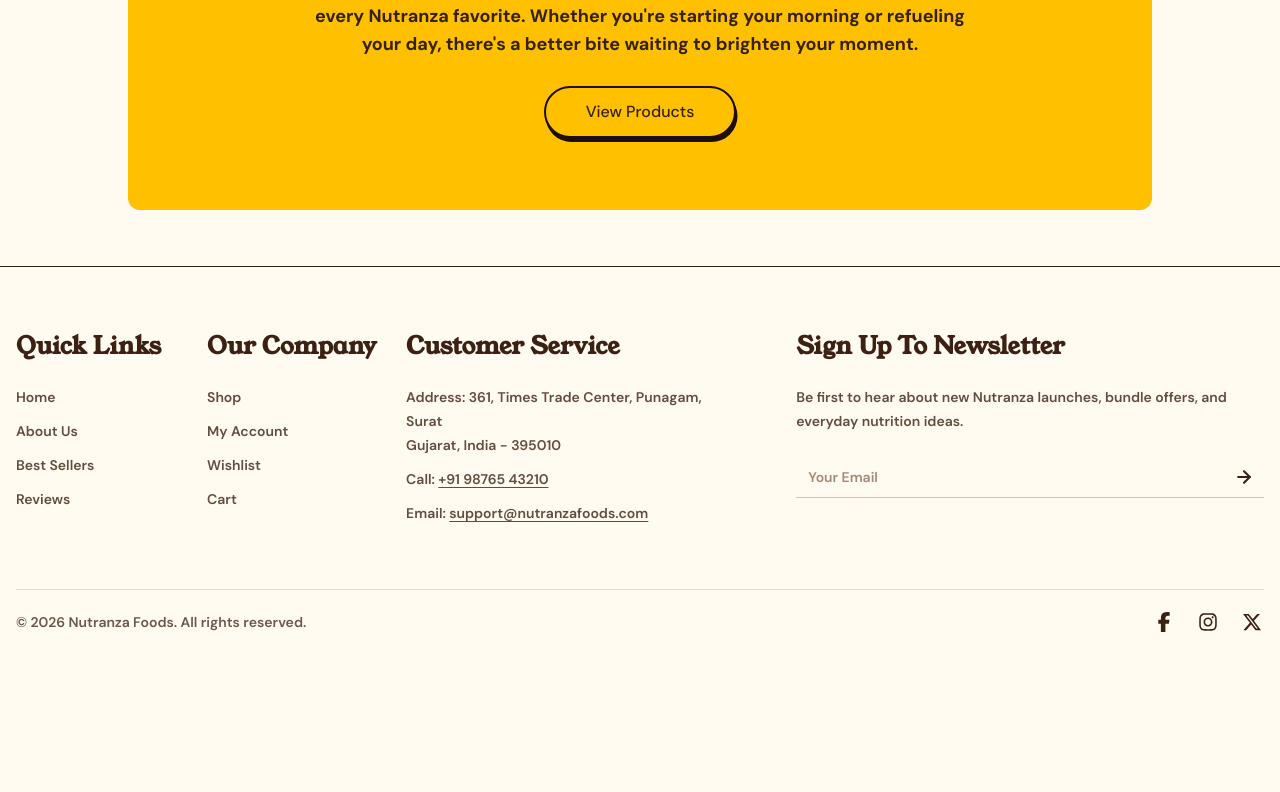
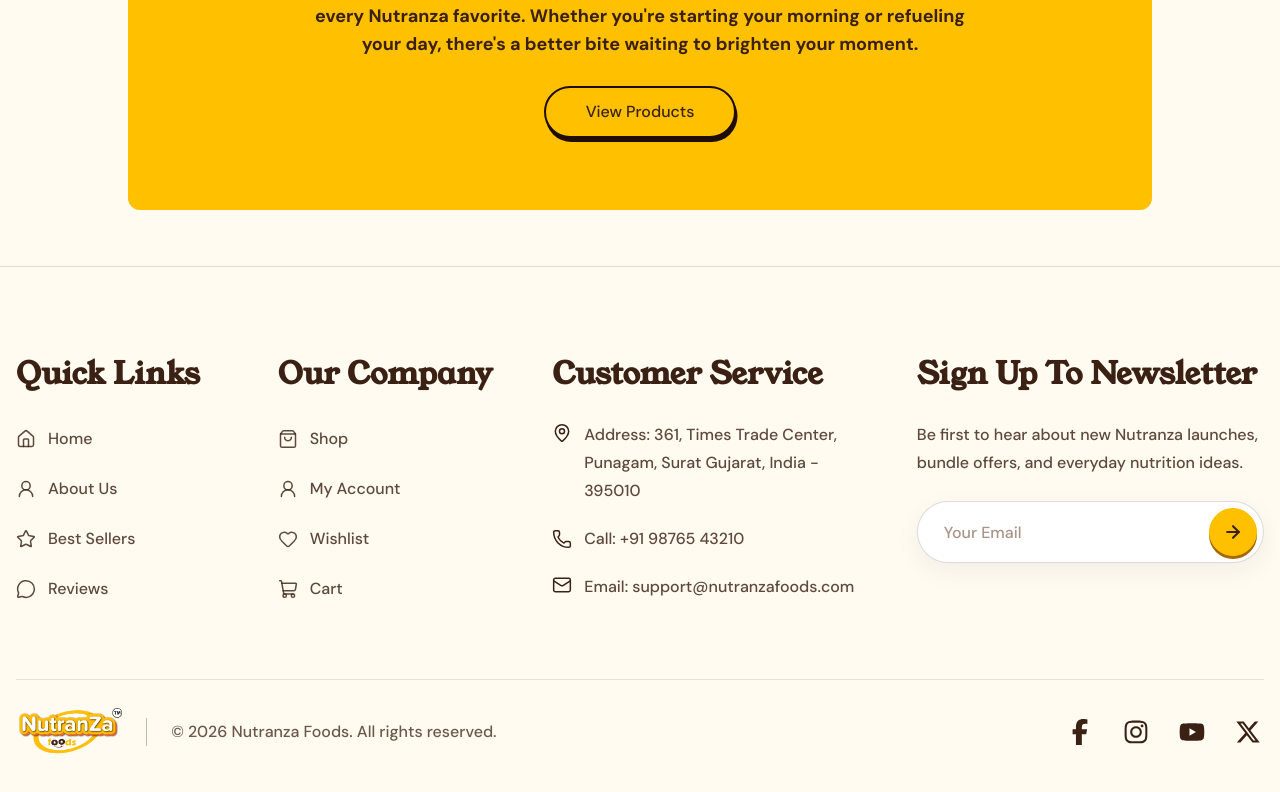
Before and after one commit to nutranza/nutranza-web, a Next.js app: page /about in a window 1280 px wide. Shown: the part 3197-3989 px from the top of the page. Before the commit the page ends 3895 px from the top, so only its background shows below. Built offline with nearby package versions, Linux system fonts and the light colour scheme; no server answers; a web font is replaced by a local one.

Commit message:
feat: enhance footer and newsletter components with new styles and icons

```diff
--- a/src/app/page.tsx
+++ b/src/app/page.tsx
@@ -1,4 +1,5 @@
 import { BenefitsTicker } from "@/components/benefits-ticker";
+import { BottomCta } from "@/components/bottom-cta";
 import { Hero } from "@/components/hero";
 // import { IngredientShowcase } from "@/components/ingredient-showcase";
 import { BestSellers } from "@/components/best-sellers";
@@ -23,6 +24,7 @@
       {/* <IngredientShowcase /> */}
       <StoryShowcase />
       <Reviews />
+      <BottomCta />
     </main>
   );
 }
--- a/src/components/bottom-cta/index.tsx
+++ b/src/components/bottom-cta/index.tsx
@@ -1,70 +1,93 @@
-import { ArrowUpRight, CheckCircle2 } from "lucide-react";
-import Link from "next/link";
+import { ArrowRight, MapPin, Sparkles, Truck, Wallet } from "lucide-react";
+import { Button } from "@/components/ui/button";
 
-const benefitChips = [
-  "Protein-rich staples",
-  "Clean pantry choices",
-  "Ready for daily routines",
+const trustPoints = [
+  { label: "Free Shipping", icon: Truck },
+  { label: "Cash On Delivery available", icon: Wallet },
+  { label: "Pan India Delivery", icon: MapPin },
 ] as const;
 
 export function BottomCta() {
   return (
-    <section className="bg-[#fff8ed] py-12 lg:py-16">
+    <section
+      aria-labelledby="bottom-cta-title"
+      className="bg-background px-3 py-12 sm:px-4 sm:py-14 lg:py-16"
+    >
       <div className="Container">
-        <div className="rounded-3xl border border-cocoa/10 bg-white px-5 py-10 text-center shadow-[0_18px_50px_rgba(43,19,12,0.08)] sm:px-8 sm:py-12 lg:px-12 lg:py-14">
-          <div className="mx-auto max-w-3xl">
-            <p className="text-sm font-extrabold uppercase tracking-widest text-coral">
-              Stock your pantry
+        <div className="relative isolate overflow-hidden rounded-[1.75rem] border border-brand-mango/35 bg-[linear-gradient(135deg,var(--brand-cocoa-deep)_0%,#321409_52%,#4a240d_100%)] px-5 py-12 text-center shadow-[0_24px_70px_rgba(32,13,7,0.22)] sm:rounded-[2rem] sm:px-8 sm:py-16 lg:px-12 lg:py-20">
+          <div
+            aria-hidden="true"
+            className="pointer-events-none absolute inset-2 rounded-[1.3rem] border border-white/8 sm:rounded-[1.55rem]"
+          />
+          <div
+            aria-hidden="true"
+            className="pointer-events-none absolute -left-24 -top-28 size-80 rounded-full bg-brand-mango/22 blur-3xl"
+          />
+          <div
+            aria-hidden="true"
+            className="pointer-events-none absolute -bottom-32 -right-20 size-96 rounded-full bg-brand-mango/18 blur-3xl"
+          />
+          <div
+            aria-hidden="true"
+            className="pointer-events-none absolute left-1/2 top-1/2 size-64 -translate-x-1/2 -translate-y-1/2 rounded-full bg-white/5 blur-3xl sm:size-96"
+          />
+
+          <Sparkles
+            aria-hidden="true"
+            className="absolute left-[8%] top-[25%] hidden size-8 rotate-[-12deg] text-brand-mango/65 sm:block lg:left-[13%] lg:size-10"
+            strokeWidth={1.7}
+          />
+          <Sparkles
+            aria-hidden="true"
+            className="absolute bottom-[22%] right-[8%] hidden size-7 rotate-12 text-brand-mango/50 sm:block lg:right-[13%] lg:size-9"
+            strokeWidth={1.7}
+          />
+
+          <div className="relative z-10 mx-auto max-w-4xl">
+            <p className="mx-auto rounded-full text-lg capitalize font-semibold text-brand-mango">
+              Made for Better Mornings
             </p>
-            <h2 className="mt-4 font-heading text-4xl font-extrabold leading-tight text-cocoa sm:text-5xl lg:text-6xl">
-              Make Better Snacking Your Daily Habit
+            <h2
+              id="bottom-cta-title"
+              className="mx-auto mt-5 max-w-3xl font-heading text-[clamp(2.15rem,5vw,4.5rem)] font-semibold leading-[1.03] tracking-normal text-white drop-shadow-[0_2px_0_rgba(0,0,0,0.12)]"
+            >
+              Ready to Upgrade Your Breakfast?
             </h2>
-            <p className="mx-auto mt-5 max-w-2xl text-base font-semibold leading-7 text-cocoa/70 sm:text-lg">
-              Shop Nutranza staples made for quick breakfasts, lighter snacks,
-              and protein-rich everyday routines.
+            <p className="mx-auto mt-5 max-w-2xl text-base font-semibold leading-7 text-white/80 sm:text-lg sm:leading-8">
+              Discover protein-packed oats and delicious peanut butter made
+              for healthier, easier mornings.
             </p>
 
-            <div className="mt-7 flex flex-wrap justify-center gap-2">
-              {benefitChips.map((chip) => (
-                <span
-                  key={chip}
-                  className="inline-flex items-center gap-2 rounded-full border border-line bg-cream px-4 py-2 text-sm font-bold text-cocoa"
+            <Button
+              href="/products"
+              variant="mango"
+              className="mt-8 min-h-13 w-full max-w-72 gap-3 px-7 py-3 text-base font-semibold shadow-[0_7px_0_#8a4e00,0_16px_30px_rgba(0,0,0,0.2)] transition-[transform,box-shadow] duration-300 hover:-translate-y-0.5 hover:shadow-[0_9px_0_#8a4e00,0_20px_35px_rgba(0,0,0,0.24)] focus-visible:outline-2 focus-visible:outline-offset-4 focus-visible:outline-white active:translate-y-0.5 sm:w-auto sm:max-w-none sm:px-10 sm:text-lg"
+            >
+              Shop All Products
+              <ArrowRight aria-hidden="true" className="size-5" strokeWidth={2.6} />
+            </Button>
+
+            <ul className="mx-auto mt-8 flex max-w-2xl flex-col justify-center gap-2.5 sm:flex-row sm:gap-3">
+              {trustPoints.map(({ label, icon: Icon }) => (
+                <li
+                  key={label}
+                  className="inline-flex min-h-11 items-center justify-center gap-2.5 rounded-full border border-white/12 bg-white/7 px-4 py-2 text-sm font-bold text-brand-mango-soft backdrop-blur-sm sm:px-5"
                 >
-                  <CheckCircle2
+                  <Icon
                     aria-hidden="true"
-                    className="size-4 text-coral"
-                    strokeWidth={2.5}
+                    className="size-4.5 shrink-0 text-brand-mango"
+                    strokeWidth={2.3}
                   />
-                  {chip}
-                </span>
+                  {label}
+                </li>
               ))}
-            </div>
+            </ul>
+          </div>
 
-            <div className="mt-8 flex flex-col justify-center gap-3 sm:flex-row">
-              <Link
-                href="/#best-sellers"
-                className="inline-flex min-h-12 items-center justify-center gap-2 rounded-full bg-cocoa px-6 text-sm font-extrabold uppercase text-cream transition hover:bg-cocoa/90 focus-visible:outline-2 focus-visible:outline-offset-4 focus-visible:outline-coral sm:px-7"
-              >
-                Shop Best Sellers
-                <ArrowUpRight
-                  aria-hidden="true"
-                  className="size-4"
-                  strokeWidth={3}
-                />
-              </Link>
-              <Link
-                href="/#shop-by-category"
-                className="inline-flex min-h-12 items-center justify-center gap-2 rounded-full border border-cocoa/20 px-6 text-sm font-extrabold uppercase text-cocoa transition hover:border-coral hover:text-coral focus-visible:outline-2 focus-visible:outline-offset-4 focus-visible:outline-coral sm:px-7"
-              >
-                Browse Categories
-                <ArrowUpRight
-                  aria-hidden="true"
-                  className="size-4"
-                  strokeWidth={3}
-                />
-              </Link>
-            </div>
-          </div>
+          <div
+            aria-hidden="true"
+            className="pointer-events-none absolute bottom-0 left-1/2 h-1 w-2/3 -translate-x-1/2 bg-gradient-to-r from-transparent via-brand-mango to-transparent"
+          />
         </div>
       </div>
     </section>
--- a/src/components/footer/footer.module.css
+++ b/src/components/footer/footer.module.css
@@ -1,14 +1,12 @@
 .footer {
   position: relative;
   isolation: isolate;
-  background: var(--color-brand-cream);
   color: var(--brand-cocoa);
-  border-top: 1px solid var(--brand-cocoa);
+  border-top: 1px solid var(--brand-line);
 }
 
 .inlineLink {
-  text-decoration: underline;
-  text-underline-offset: 0.18em;
+  text-decoration: none;
   transition: color 200ms ease;
 }
 
@@ -19,20 +17,32 @@
 .inlineLink:focus-visible,
 .socialLink:focus-visible {
   outline: 2px solid var(--brand-cocoa);
-  outline-offset: 4px;
+  outline-offset: 2px;
 }
 
 .socialLink {
   display: grid;
-  width: 1.5rem;
-  height: 1.5rem;
+  width: 2rem;
+  height: 2rem;
   place-items: center;
   color: var(--brand-cocoa);
-  transition: color 200ms ease, transform 500ms ease-out;
+  transition: color 200ms ease, transform 300ms ease-out;
 }
 
 .socialLink:hover {
-  transform: rotateY(180deg);
+  color: var(--brand-orange);
+  transform: translateY(-0.3rem);
+}
+
+.emailInput:-webkit-autofill,
+.emailInput:-webkit-autofill:hover,
+.emailInput:-webkit-autofill:focus,
+.emailInput:-webkit-autofill:active {
+  -webkit-text-fill-color: var(--brand-cocoa);
+  caret-color: var(--brand-cocoa);
+  box-shadow: 0 0 0 1000px #fff inset;
+  -webkit-box-shadow: 0 0 0 1000px #fff inset;
+  transition: background-color 9999s ease-out 0s;
 }
 
 @media (prefers-reduced-motion: reduce) {
--- a/src/components/footer/index.tsx
+++ b/src/components/footer/index.tsx
@@ -1,42 +1,81 @@
+import {
+  Heart,
+  House,
+  Mail,
+  MapPin,
+  MessageCircle,
+  Phone,
+  ShoppingBag,
+  ShoppingCart,
+  Star,
+  UserRound,
+  type LucideIcon,
+} from "lucide-react";
+import Image from "next/image";
 import Link from "next/link";
-import { FaFacebookF, FaInstagram, FaXTwitter } from "react-icons/fa6";
+import {
+  FaFacebookF,
+  FaInstagram,
+  FaXTwitter,
+  FaYoutube,
+} from "react-icons/fa6";
 import { NewsletterForm } from "./newsletter-form";
 import styles from "./footer.module.css";
 
-const quickLinks = [
-  { label: "Home", href: "/" },
-  { label: "About Us", href: "/about" },
-  { label: "Best Sellers", href: "/#best-sellers" },
-  { label: "Reviews", href: "/#reviews" },
-] as const;
+type FooterLink = {
+  label: string;
+  href: string;
+  icon: LucideIcon;
+};
 
-const companyLinks = [
-  { label: "Shop", href: "/#shop" },
-  { label: "My Account", href: "/#account" },
-  { label: "Wishlist", href: "/wishlist" },
-  { label: "Cart", href: "/cart" },
-] as const;
+const quickLinks: readonly FooterLink[] = [
+  { label: "Home", href: "/", icon: House },
+  { label: "About Us", href: "/about", icon: UserRound },
+  { label: "Best Sellers", href: "/#best-sellers", icon: Star },
+  { label: "Reviews", href: "/#reviews", icon: MessageCircle },
+];
+
+const companyLinks: readonly FooterLink[] = [
+  { label: "Shop", href: "/products", icon: ShoppingBag },
+  { label: "My Account", href: "/login", icon: UserRound },
+  { label: "Wishlist", href: "/wishlist", icon: Heart },
+  { label: "Cart", href: "/cart", icon: ShoppingCart },
+];
 
 const footerLinkClassName =
-  "w-fit text-sm font-semibold leading-6 text-brand-cocoa/80 transition-colors duration-200 hover:text-brand-orange focus-visible:outline-2 focus-visible:outline-offset-4 focus-visible:outline-brand-cocoa";
+  "group inline-flex min-h-9 w-fit items-center gap-3 text-base font-medium leading-6 text-brand-cocoa/82 transition-colors duration-200 hover:text-brand-orange focus-visible:outline-2 focus-visible:outline-offset-4 focus-visible:outline-brand-cocoa";
+
+function FooterHeading({ id, children }: { id?: string; children: string }) {
+  return (
+    <h2
+      id={id}
+      className="font-heading text-[1.7rem] font-black leading-tight text-brand-cocoa sm:text-[1.9rem]"
+    >
+      {children}
+    </h2>
+  );
+}
 
 function FooterLinkGroup({
   title,
   links,
 }: {
   title: string;
-  links: readonly { label: string; href: string }[];
+  links: readonly FooterLink[];
 }) {
   return (
     <nav aria-label={title}>
-      <h2 className="whitespace-nowrap font-heading text-2xl font-black leading-tight text-brand-cocoa">
-        {title}
-      </h2>
-      <ul className="mt-6 grid gap-2.5">
-        {links.map((link) => (
-          <li key={link.label}>
-            <Link href={link.href} className={footerLinkClassName}>
-              {link.label}
+      <FooterHeading>{title}</FooterHeading>
+      <ul className="mt-7 grid gap-3.5">
+        {links.map(({ label, href, icon: Icon }) => (
+          <li key={label}>
+            <Link href={href} className={footerLinkClassName}>
+              <Icon
+                aria-hidden="true"
+                className="size-5 shrink-0 transition-transform duration-300 group-hover:-translate-y-0.5"
+                strokeWidth={1.8}
+              />
+              {label}
             </Link>
           </li>
         ))}
@@ -48,33 +87,50 @@
 export function Footer() {
   return (
     <footer id="contact" className={styles.footer}>
-      <div className="Container relative z-10 py-16">
-        <div className="grid gap-11 md:grid-cols-2 md:gap-x-10 lg:grid-cols-[minmax(0,1fr)_minmax(0,1fr)_minmax(0,1.4fr)] lg:gap-9 lg:pb-16 xl:gap-14">
-          <div className="grid gap-10 sm:grid-cols-2 md:col-span-2 lg:col-span-1 lg:gap-8 xl:gap-12">
+      <div className="Container relative z-10 py-14 sm:py-16 lg:pb-10 lg:pt-22">
+        <div className="grid gap-x-10 gap-y-12 md:grid-cols-2 lg:grid-cols-[0.8fr_0.85fr_1.2fr_1.35fr] lg:gap-x-8 xl:gap-x-14">
           <FooterLinkGroup title="Quick Links" links={quickLinks} />
           <FooterLinkGroup title="Our Company" links={companyLinks} />
+
+          <section aria-labelledby="footer-service-title">
+            <FooterHeading id="footer-service-title">
+              Customer Service
+            </FooterHeading>
+            <address className="mt-7 grid gap-5 not-italic text-base font-medium leading-7 text-brand-cocoa/82">
+              <div className="flex items-start gap-3">
+                <MapPin
+                  aria-hidden="true"
+                  className="mt-0.5 size-5 shrink-0 text-brand-cocoa"
+                  strokeWidth={1.8}
+                />
+                <p>
+                  Address: 361, Times Trade Center,
+                  <br className="hidden xl:block" /> Punagam, Surat Gujarat,
+                  India - 395010
+                </p>
               </div>
 
-          <section aria-labelledby="footer-service-title">
-            <h2
-              id="footer-service-title"
-              className="font-heading text-2xl font-black leading-tight text-brand-cocoa"
-            >
-              Customer Service
-            </h2>
-            <div className="mt-6 grid gap-2.5 text-sm font-semibold leading-6 text-brand-cocoa/80">
-              <address className="not-italic">
-                Address: 361, Times Trade Center, Punagam, Surat
-                <br />
-                Gujarat, India - 395010
-              </address>
+              <div className="flex items-center gap-3">
+                <Phone
+                  aria-hidden="true"
+                  className="size-5 shrink-0 text-brand-cocoa"
+                  strokeWidth={1.8}
+                />
                 <p>
                   Call:{" "}
                   <Link href="tel:+919876543210" className={styles.inlineLink}>
                     +91 98765 43210
                   </Link>
                 </p>
-              <p className="break-words">
+              </div>
+
+              <div className="flex min-w-0 items-start gap-3">
+                <Mail
+                  aria-hidden="true"
+                  className="mt-0.5 size-5 shrink-0 text-brand-cocoa"
+                  strokeWidth={1.8}
+                />
+                <p className="min-w-0 break-words">
                   Email:{" "}
                   <Link
                     href="mailto:support@nutranzafoods.com"
@@ -84,16 +140,14 @@
                   </Link>
                 </p>
               </div>
+            </address>
           </section>
 
           <section aria-labelledby="footer-newsletter-title">
-            <h2
-              id="footer-newsletter-title"
-              className="font-heading text-2xl font-black leading-tight text-brand-cocoa"
-            >
+            <FooterHeading id="footer-newsletter-title">
               Sign Up To Newsletter
-            </h2>
-            <p className="mt-6 max-w-xl text-sm font-semibold leading-6 text-brand-cocoa/80">
+            </FooterHeading>
+            <p className="mt-7 max-w-xl text-base font-medium leading-7 text-brand-cocoa/82">
               Be first to hear about new Nutranza launches, bundle offers, and
               everyday nutrition ideas.
             </p>
@@ -101,42 +155,63 @@
           </section>
         </div>
 
-        <div className="sm:border-t border-brand-cocoa/15 pt-5">
-          <div className="flex items-center justify-between gap-10 text-left">
-            <p className="text-sm font-semibold text-brand-cocoa/75">
+        <div className="mt-14 border-t border-brand-cocoa/12 pt-7 sm:mt-16 lg:mt-18">
+          <div className="flex flex-col items-center justify-between gap-7 sm:flex-row">
+            <div className="flex flex-col items-center gap-4 sm:flex-row sm:gap-6">
+              <Link
+                href="/"
+                aria-label="Nutranza home"
+                className="rounded-xl focus-visible:outline-2 focus-visible:outline-offset-4 focus-visible:outline-brand-cocoa"
+              >
+                <Image
+                  src="/assets/images/Logo.png"
+                  alt="Nutranza Foods"
+                  width={221}
+                  height={100}
+                  className="h-12 w-auto object-contain"
+                />
+              </Link>
+              <span
+                aria-hidden="true"
+                className="hidden h-7 w-px bg-brand-cocoa/30 sm:block"
+              />
+              <p className="text-center text-sm font-medium text-brand-cocoa/75 sm:text-left sm:text-base">
                 &copy; 2026 Nutranza Foods. All rights reserved.
               </p>
+            </div>
 
             <div
               aria-label="Social media"
-              className="flex items-center justify-center gap-5 lg:justify-end"
+              className="flex items-center justify-center gap-6"
             >
               <Link
                 href="/#facebook"
                 aria-label="Facebook"
                 className={styles.socialLink}
               >
-                <FaFacebookF aria-hidden="true" className="size-5" />
+                <FaFacebookF aria-hidden="true" className="size-6.5" />
               </Link>
               <Link
                 href="/#instagram"
                 aria-label="Instagram"
                 className={styles.socialLink}
               >
-                <FaInstagram aria-hidden="true" className="size-5" />
+                <FaInstagram aria-hidden="true" className="size-6.5" />
               </Link>
               <Link
-                href="/#x"
-                aria-label="X"
+                href="/#youtube"
+                aria-label="YouTube"
                 className={styles.socialLink}
               >
-                <FaXTwitter aria-hidden="true" className="size-5" />
+                <FaYoutube aria-hidden="true" className="size-6.5" />
+              </Link>
+              <Link href="/#x" aria-label="X" className={styles.socialLink}>
+                <FaXTwitter aria-hidden="true" className="size-6.5" />
               </Link>
             </div>
           </div>
         </div>
       </div>
-
     </footer>
   );
 }
--- a/src/components/footer/newsletter-form.tsx
+++ b/src/components/footer/newsletter-form.tsx
@@ -2,6 +2,7 @@
 
 import { ArrowRight } from "lucide-react";
 import { FormEvent, useState } from "react";
+import styles from "./footer.module.css";
 
 export function NewsletterForm() {
   const [message, setMessage] = useState("");
@@ -13,7 +14,7 @@
 
   return (
     <form onSubmit={handleSubmit} className="mt-6">
-      <div className="flex min-h-10 items-center border-b border-brand-cocoa/25">
+      <div className="flex min-h-15 items-center rounded-full border border-brand-cocoa/16 bg-white p-1.5 shadow-[0_8px_24px_rgba(58,33,20,0.06)] transition-[border-color,box-shadow] duration-200 focus-within:border-brand-mango focus-within:shadow-[0_10px_28px_rgba(58,33,20,0.1)]">
         <label htmlFor="footer-email" className="sr-only">
           Email address
         </label>
@@ -24,19 +25,19 @@
           required
           autoComplete="email"
           placeholder="Your Email"
-          className="h-10 min-w-0 flex-1 bg-transparent px-3 text-sm font-semibold text-brand-cocoa outline-none placeholder:text-brand-muted/70"
+          className={`${styles.emailInput} h-12 min-w-0 flex-1 bg-transparent px-4 text-base font-medium text-brand-cocoa outline-none placeholder:text-brand-muted/65 sm:px-5`}
         />
         <button
           type="submit"
           aria-label="Sign up for newsletter"
-          className="grid size-10 shrink-0 place-items-center text-brand-cocoa transition-colors duration-200 hover:text-brand-orange focus-visible:outline-2 focus-visible:outline-offset-2 focus-visible:outline-brand-cocoa"
+          className="grid size-12 shrink-0 place-items-center rounded-full border border-brand-mango bg-brand-mango text-brand-cocoa shadow-[0_3px_0_#a76800] transition-[transform,box-shadow] duration-200 hover:-translate-y-0.5 hover:shadow-[0_5px_0_#a76800] focus-visible:outline-2 focus-visible:outline-offset-3 focus-visible:outline-brand-cocoa active:translate-y-0"
         >
           <ArrowRight aria-hidden="true" className="size-5" strokeWidth={2.5} />
         </button>
       </div>
       <p
         aria-live="polite"
-        className="min-h-3 text-xs font-semibold text-brand-cocoa/70"
+        className="mt-2 min-h-4 px-4 text-xs font-semibold text-brand-cocoa/70"
       >
         {message}
       </p>
```
Also changed, not shown: src/components/product-slider/index.tsx (+5 -5 lines). Lines whose indentation alone changed are shown as unchanged.
